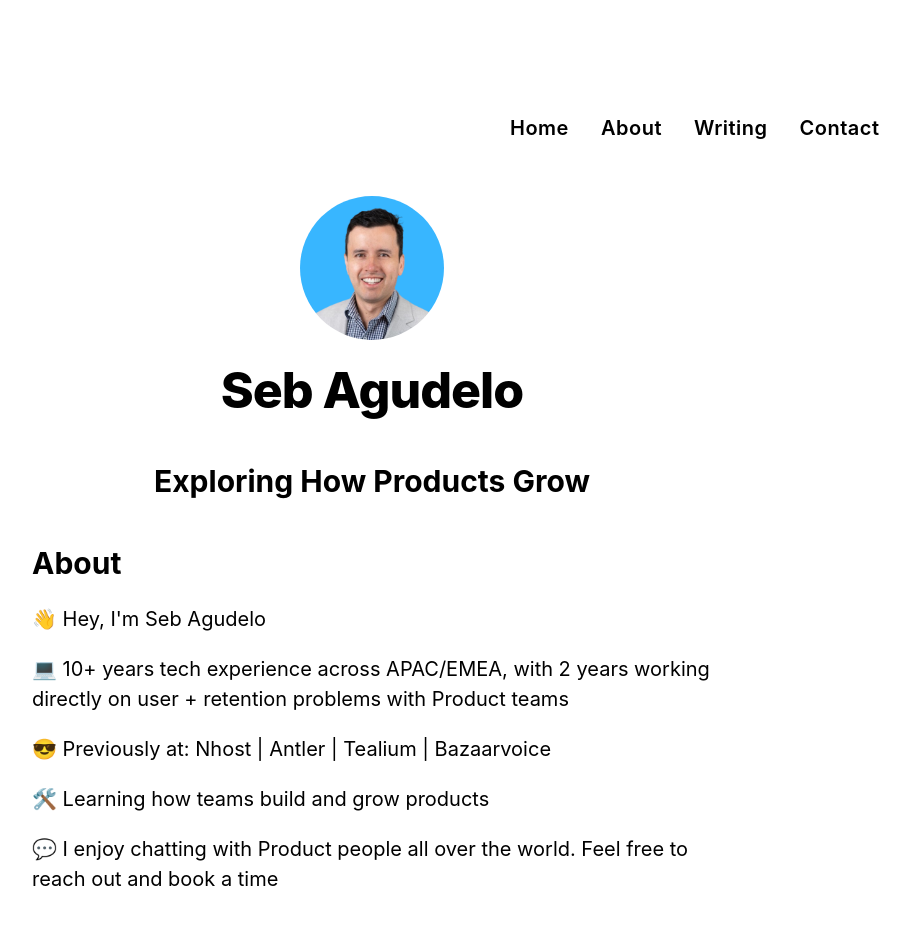
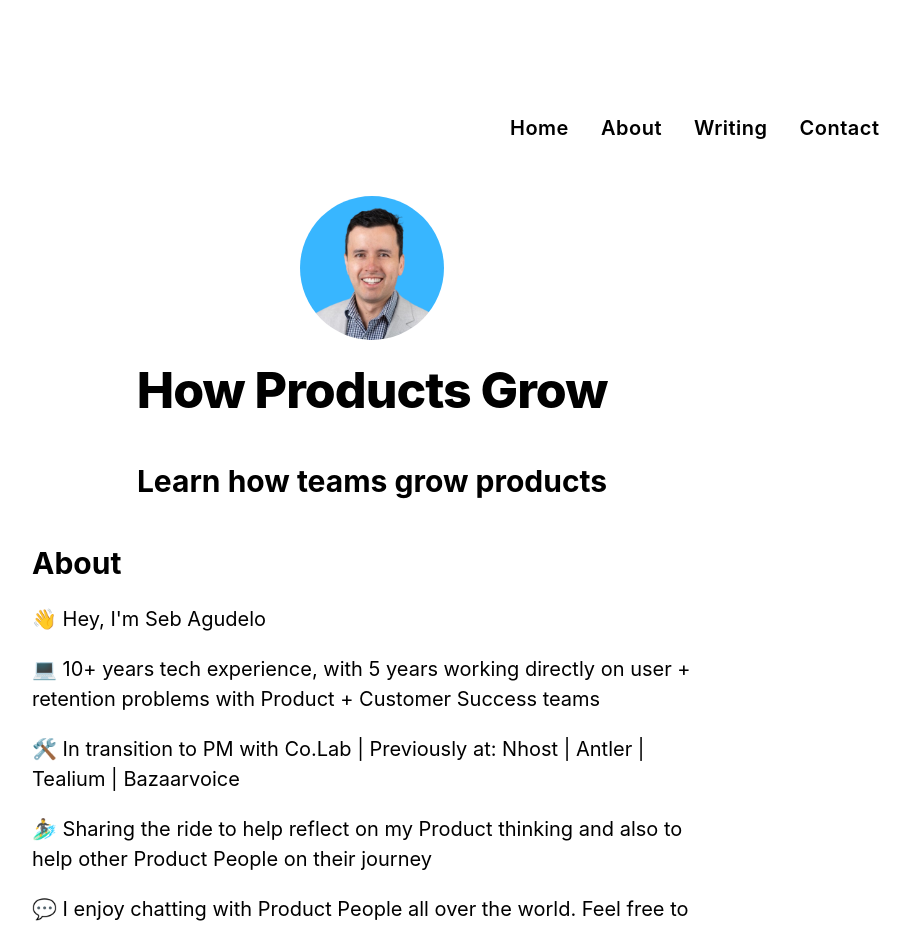
Before and after one commit to sebagudelo/sebagudelo, a Next.js app: page / in a window 1280 px wide. Shown: the top 929 px of the page, without its empty margins (268-1178 px from the left). Built offline with nearby package versions, Linux system fonts and the light colour scheme.

Commit message:
updated headlines

```diff
--- a/components/layout.js
+++ b/components/layout.js
@@ -11,10 +11,10 @@ import { FaLinkedin } from 'react-icons/fa';
 import { FaRegEnvelope } from 'react-icons/fa';
 import { FaRegCalendarAlt } from 'react-icons/fa';
 
-const name = 'Seb Agudelo'
-export const siteTitle = 'Seb Agudelo - Exploring How Products Grow'
+const name = 'How Products Grow'
+export const siteTitle = 'Seb Agudelo - How Products Grow'
 const seb = 'Back to home'
-const gsw = 'Exploring How Products Grow'
+const gsw = 'Learn how teams grow products'
 export default function Layout({ children, home, postData }) {
   console.log(postData)
   const pageTitle = postData ? postData.title : siteTitle;
@@ -48,6 +48,7 @@ export default function Layout({ children, home, postData }) {
         <meta name="twitter:image" content="/images/SebTwitter.png" key="twitter-image"/>
 
         <script src="https://f.convertkit.com/ckjs/ck.5.js"></script>
+
       </Head>
 
       <Navbar />
--- a/pages/index.js
+++ b/pages/index.js
@@ -24,14 +24,15 @@ export default function Home({ allPostsData }) {
       </a>
       </h2>
         <p>👋 Hey, I'm Seb Agudelo</p>
-        <p>💻 10+ years tech experience across APAC/EMEA, with 2 years working
-        directly on user + retention problems with Product teams</p>
 
-        <p>😎 Previously at: <a href="https://nhost.io">Nhost |</a> <a href="https://antler.co">Antler |</a> <a href="https://tealium.com">Tealium |</a> <a href="https://bazaarvoice.com"> Bazaarvoice</a> </p>
+        <p>💻 10+ years tech experience, with 5 years working
+        directly on user + retention problems with Product + Customer Success teams</p>
 
-        <p>🛠️ Learning how teams build and grow products</p>
+        <p>🛠️ In transition to PM with <a href="https://www.joincolab.io/">Co.Lab |</a> Previously at: <a href="https://nhost.io">Nhost |</a> <a href="https://antler.co">Antler |</a> <a href="https://tealium.com">Tealium |</a> <a href="https://bazaarvoice.com"> Bazaarvoice</a> </p>
 
-        <p>💬 I enjoy chatting with Product people all over the world. Feel free to reach out and book a<a href="https://calendly.com/sebagudelo"> time</a></p>
+        <p>🏄‍♂️ Sharing the ride to help reflect on my Product thinking and also to help other Product People on their journey</p>
+
+        <p>💬 I enjoy chatting with Product People all over the world. Feel free to reach out and book a<a href="https://calendly.com/sebagudelo"> time</a></p>
       </div>
 
       <section className={`${utilStyles.headingMd} ${utilStyles.padding1px}`}>
```
